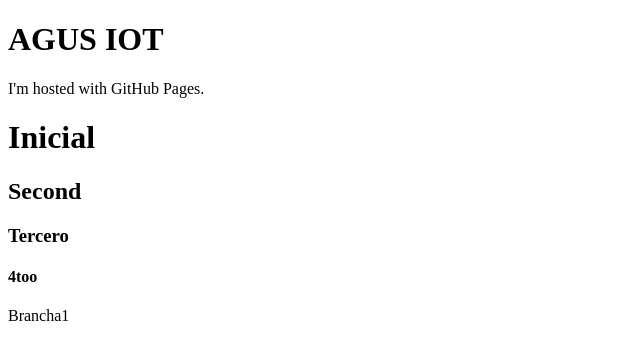
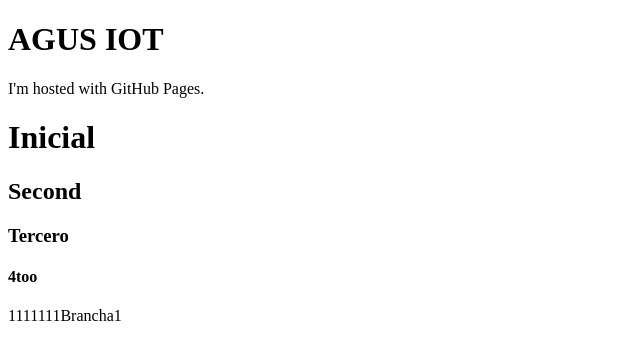
Before and after one commit to aguszur/iot_agus, a plain HTML site: page index.html in a window 1280 px wide. Shown: the full height of the page, 0-640 px from the left. Drawn offline with Linux system fonts and the light colour scheme.

Commit message:
Agrego 1111 al inicio

```diff
--- a/index.html
+++ b/index.html
@@ -7,6 +7,6 @@
 <h2>Second</h2>
 <h3>Tercero</h3>
 <h4>4too</h4>
-<p>Brancha1</p>
+<p>1111111Brancha1</p>
 </body>
 </html>
```
